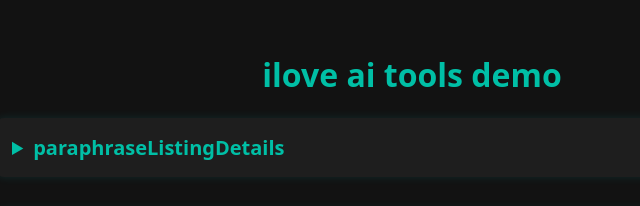
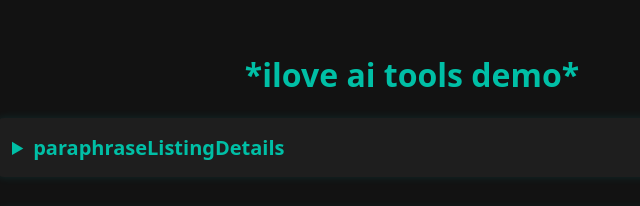
Before and after one commit to innovationlove/ai_tools_demo, a website: page public/index.html in a window 1280 px wide. Shown: the top 206 px of the page, 228-868 px from the left. Drawn offline with Linux system fonts and the light colour scheme.

Commit message:
alignment with local

```diff
--- a/public/index.html
+++ b/public/index.html
@@ -101,7 +101,7 @@
   </style>
 </head>
 <body>
-  <h1>ilove ai tools demo</h1>
+  <h1>*ilove ai tools demo*</h1>
 
   <details>
     <summary>paraphraseListingDetails</summary>
```
